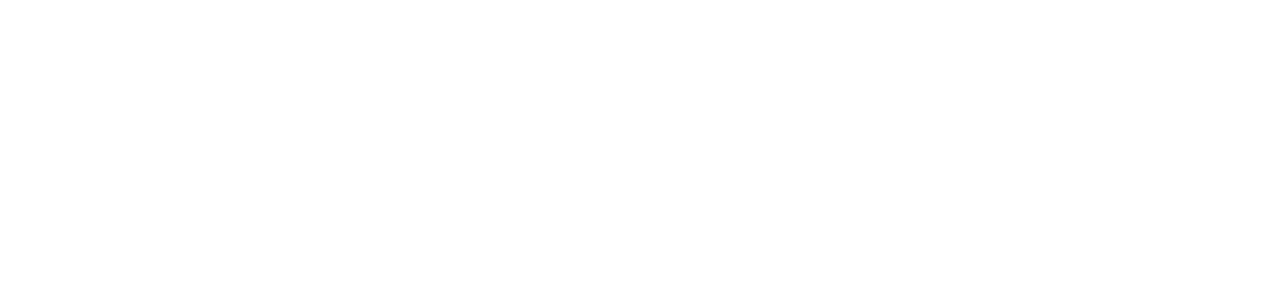
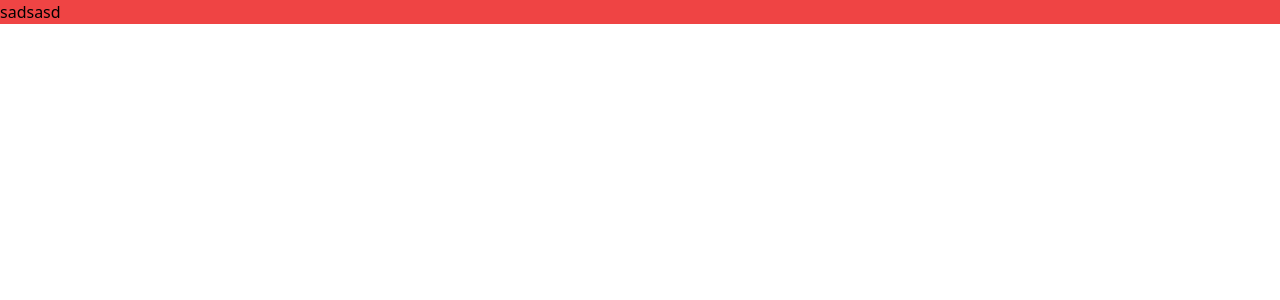
Before and after one commit to kececirecep/instagram-react-clone, a React (Create React App) app: page / in a window 1280 px wide. Shown: the top 300 px of the page. Built offline with nearby package versions, Linux system fonts and the light colour scheme.

Commit message:
tailwind-install

```diff
--- a/package.json
+++ b/package.json
@@ -34,5 +34,8 @@
       "last 1 firefox version",
       "last 1 safari version"
     ]
+  },
+  "devDependencies": {
+    "tailwindcss": "^3.4.3"
   }
 }
--- a/src/App.css
+++ b/src/App.css
@@ -1,5 +1,3 @@
-*{
-  margin: 0;
-  padding: 0;
-  box-sizing: border-box;
-}
+@tailwind base;
+@tailwind components;
+@tailwind utilities;
--- a/src/App.js
+++ b/src/App.js
@@ -2,8 +2,8 @@
 
 function App() {
   return (
-    <div>
-
+    <div className='bg-red-500'>
+       sadsasd
     </div>
   );
 }
--- /dev/null
+++ b/tailwind.config.js
@@ -0,0 +1,10 @@
+/** @type {import('tailwindcss').Config} */
+module.exports = {
+  content: [
+    "./src/**/*.{js,jsx,ts,tsx}",
+  ],
+  theme: {
+    extend: {},
+  },
+  plugins: [],
+}
```
Also changed, not shown: 1 other file (tests, documents, lock files or other folders).
